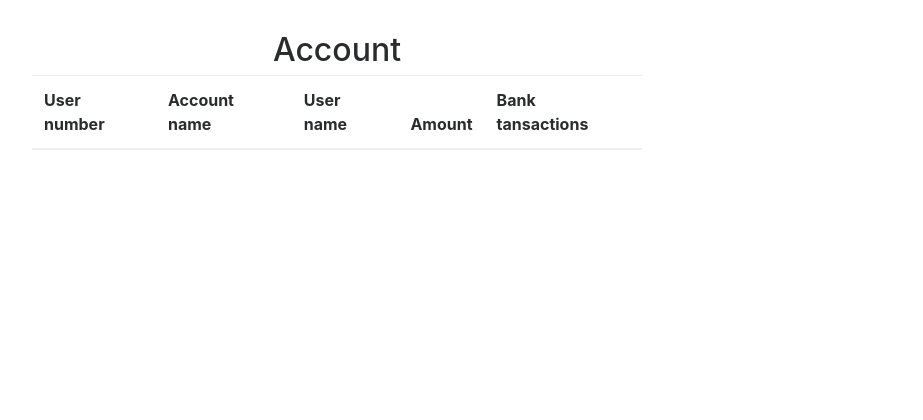
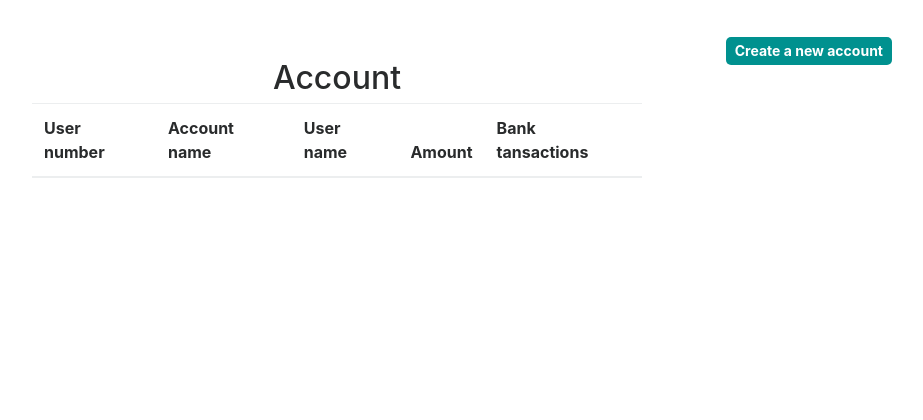
Before and after one commit to Lezzyy/Bank_account, a PHP site: page /views/indexVue.php in a window 1280 px wide. Shown: the part 172-592 px from the top of the page, without its empty margins (303-1226 px from the left). Run offline with PHP 8.4, Linux system fonts and the light colour scheme; the template is opened without the code that fills it, so the values that code supplies are empty.

Commit message:
add link with db

```diff
--- a/assets/css/main.css
+++ b/assets/css/main.css
@@ -104,12 +104,25 @@ textarea {
 /*index*/
 
 .TabList{
-margin-top: 30px;
+margin-top: 60px;
 border-radius: 5px;
 width: 50%;
 float: none;
 margin-bottom: 100px;
 }
+
+.btn-custom{
+  background-color: #00918F;
+  border-radius: 5px;
+  margin-top: 5px;
+  float: right;
+  font-weight: bold;
+}
+
+.btn-custom:hover{
+  background-color:#003D4E;
+}
+
 
 /*footer*/
 footer {
--- a/views/indexVue.php
+++ b/views/indexVue.php
@@ -1,6 +1,13 @@
 <?php
   include("template/header.php")
  ?>
+
+<div class="container">
+ <?php
+echo "<a class='btn btn-custom btn-sm text-white'>Create a new account</a>";
+ ?>
+</div>
+
 
  <div class="container TabList">
      <h2 class="text-center">Account</h2>
```
Also changed, not shown: model/AccountManager.php (+13 -0 lines).
